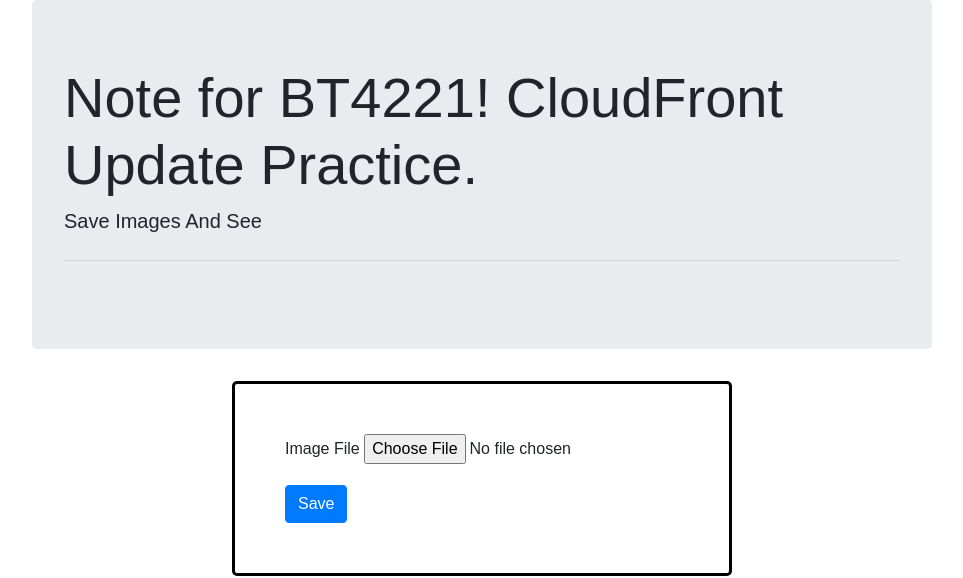
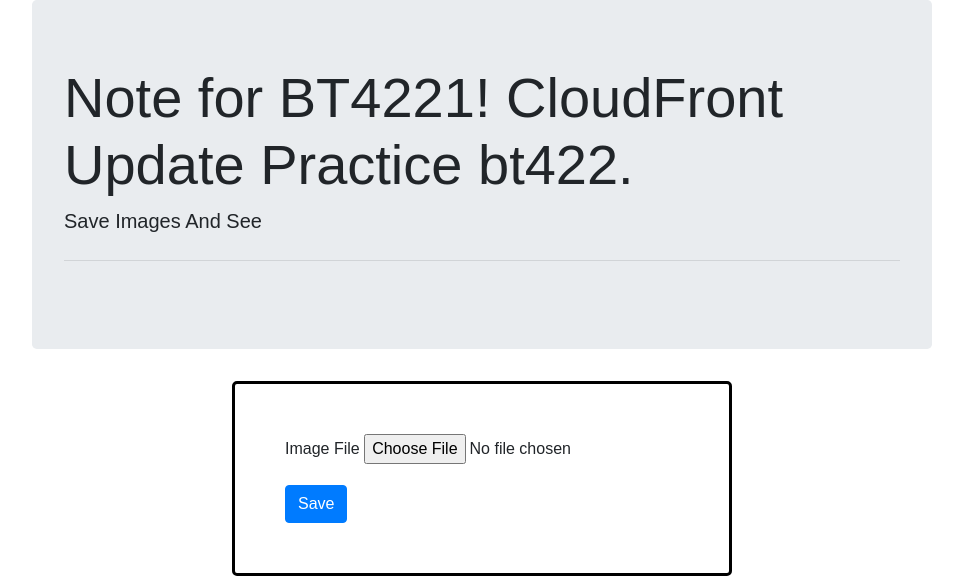
Before and after one commit to jaredtin98/my_front, a plain HTML site: page index.html in a window 1280 px wide. Shown: the top 578 px of the page, without its empty margins (158-1121 px from the left). Drawn offline with nearby package versions, Linux system fonts and the light colour scheme; a web font is replaced by a local one.

Commit message:
BT4221 practice

```diff
--- a/index.html
+++ b/index.html
@@ -68,7 +68,7 @@
 <body>
 <div class="wrap">
     <div class="jumbotron">
-        <h1 class="display-4"> Note for BT4221! CloudFront Update Practice.</h1>
+        <h1 class="display-4"> Note for BT4221! CloudFront Update Practice bt422.</h1>
         <p class="lead">Save Images And See</p>
         <hr class="my-4">
     </div>
```
